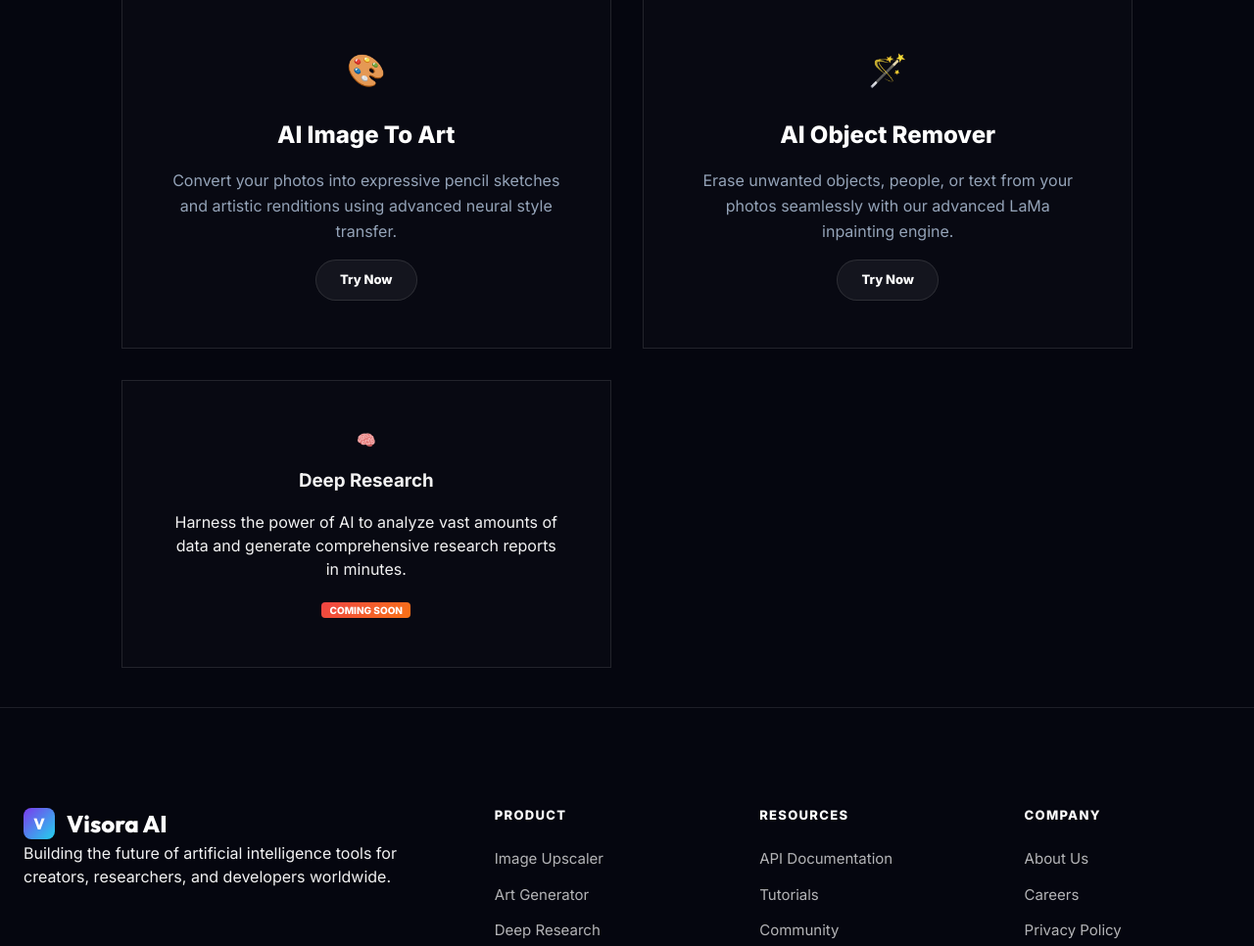
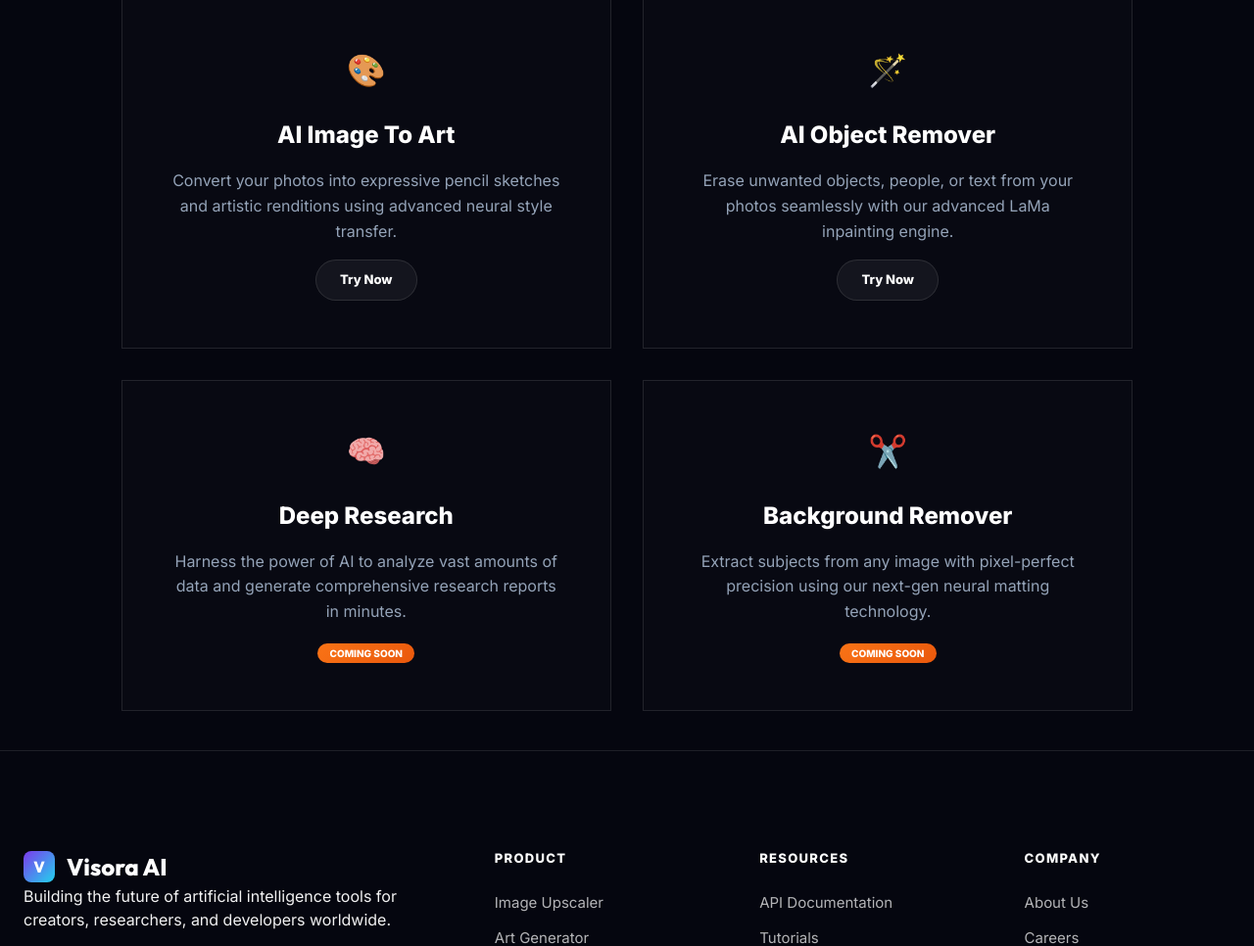
Before and after one commit to diptisahu999/AI-Services, a FastAPI app: page / in a window 1280 px wide. Shown: the part 2127-3093 px from the top of the page at 98% size. Run offline with FastAPI, Linux system fonts and the light colour scheme.

Commit message:
UI page bug fix

```diff
--- a/app/templates/art.html
+++ b/app/templates/art.html
@@ -126,7 +126,7 @@
                                 <div class="menu-column">
                                     <h3>Productivity</h3>
                                     <div class="menu-list">
-                                        <a href="#" class="menu-link">AI Code Generator</a>
+                                        <a href="/chat" class="menu-link">AI Code Generator</a>
                                     </div>
                                 </div>
                             </div>
--- a/app/templates/chat.html
+++ b/app/templates/chat.html
@@ -544,7 +544,7 @@
                                 <div class="menu-column">
                                     <h3>Productivity</h3>
                                     <div class="menu-list">
-                                        <a href="#" class="menu-link">AI Code Generator</a>
+                                        <a href="/chat" class="menu-link">AI Code Generator</a>
                                     </div>
                                 </div>
                             </div>
--- a/app/templates/cleaner.html
+++ b/app/templates/cleaner.html
@@ -126,7 +126,7 @@
                                 <div class="menu-column">
                                     <h3>Productivity</h3>
                                     <div class="menu-list">
-                                        <a href="#" class="menu-link">AI Code Generator</a>
+                                        <a href="/chat" class="menu-link">AI Code Generator</a>
                                     </div>
                                 </div>
                             </div>
--- a/app/templates/image_inpainting.html
+++ b/app/templates/image_inpainting.html
@@ -173,7 +173,7 @@
                                 <div class="menu-column">
                                     <h3>Productivity</h3>
                                     <div class="menu-list">
-                                        <a href="#" class="menu-link">AI Code Generator</a>
+                                        <a href="/chat" class="menu-link">AI Code Generator</a>
                                     </div>
                                 </div>
                             </div>
--- a/app/templates/index.html
+++ b/app/templates/index.html
@@ -111,7 +111,7 @@
                 <div class="menu-column">
                   <h3>Productivity</h3>
                   <div class="menu-list">
-                    <a href="#" class="menu-link">AI Code Generator</a>
+                    <a href="/chat" class="menu-link">AI Code Generator</a>
                   </div>
                 </div>
               </div>
@@ -534,14 +534,30 @@
             </div>
           </a>
 
-          <!-- Future Tool -->
+          <!-- Future Tool 1 -->
           <div class="service-card animate-fade-in" style="animation-delay: 0.3s;">
-            <div class="card-icon">🧠</div>
-            <h3 class="card-title">Deep Research</h3>
-            <p class="card-desc">Harness the power of AI to analyze vast amounts of data and generate comprehensive
+            <div class="service-card__icon">🧠</div>
+            <h3 class="service-card__title">Deep Research</h3>
+            <p class="service-card__text">Harness the power of AI to analyze vast amounts of data and generate
+              comprehensive
               research reports in minutes.</p>
-            <div class="card-footer">
-              <span class="badge-new">Coming Soon</span>
+            <div class="service-card__footer">
+              <span class="badge-new"
+                style="background: linear-gradient(135deg, #f97316, #ea580c); color: white; padding: 4px 12px; border-radius: 99px; font-size: 10px; font-weight: 800; text-transform: uppercase;">Coming
+                Soon</span>
+            </div>
+          </div>
+
+          <!-- Future Tool 2 (New) -->
+          <div class="service-card animate-fade-in" style="animation-delay: 0.4s;">
+            <div class="service-card__icon">✂️</div>
+            <h3 class="service-card__title">Background Remover</h3>
+            <p class="service-card__text">Extract subjects from any image with pixel-perfect precision using our
+              next-gen neural matting technology.</p>
+            <div class="service-card__footer">
+              <span class="badge-new"
+                style="background: linear-gradient(135deg, #f97316, #ea580c); color: white; padding: 4px 12px; border-radius: 99px; font-size: 10px; font-weight: 800; text-transform: uppercase;">Coming
+                Soon</span>
             </div>
           </div>
         </div>
--- a/app/templates/invite.html
+++ b/app/templates/invite.html
@@ -113,7 +113,7 @@
                                 <div class="menu-column">
                                     <h3>Productivity</h3>
                                     <div class="menu-list">
-                                        <a href="#" class="menu-link">AI Code Generator</a>
+                                        <a href="/chat" class="menu-link">AI Code Generator</a>
                                     </div>
                                 </div>
                             </div>
--- a/app/templates/pricing.html
+++ b/app/templates/pricing.html
@@ -114,7 +114,7 @@
                                 <div class="menu-column">
                                     <h3>Productivity</h3>
                                     <div class="menu-list">
-                                        <a href="#" class="menu-link">AI Code Generator</a>
+                                        <a href="/chat" class="menu-link">AI Code Generator</a>
                                     </div>
                                 </div>
                             </div>
--- a/app/templates/text_to_image.html
+++ b/app/templates/text_to_image.html
@@ -164,7 +164,7 @@
                                 <div class="menu-column">
                                     <h3>Productivity</h3>
                                     <div class="menu-list">
-                                        <a href="#" class="menu-link">AI Code Generator</a>
+                                        <a href="/chat" class="menu-link">AI Code Generator</a>
                                     </div>
                                 </div>
                             </div>
```
